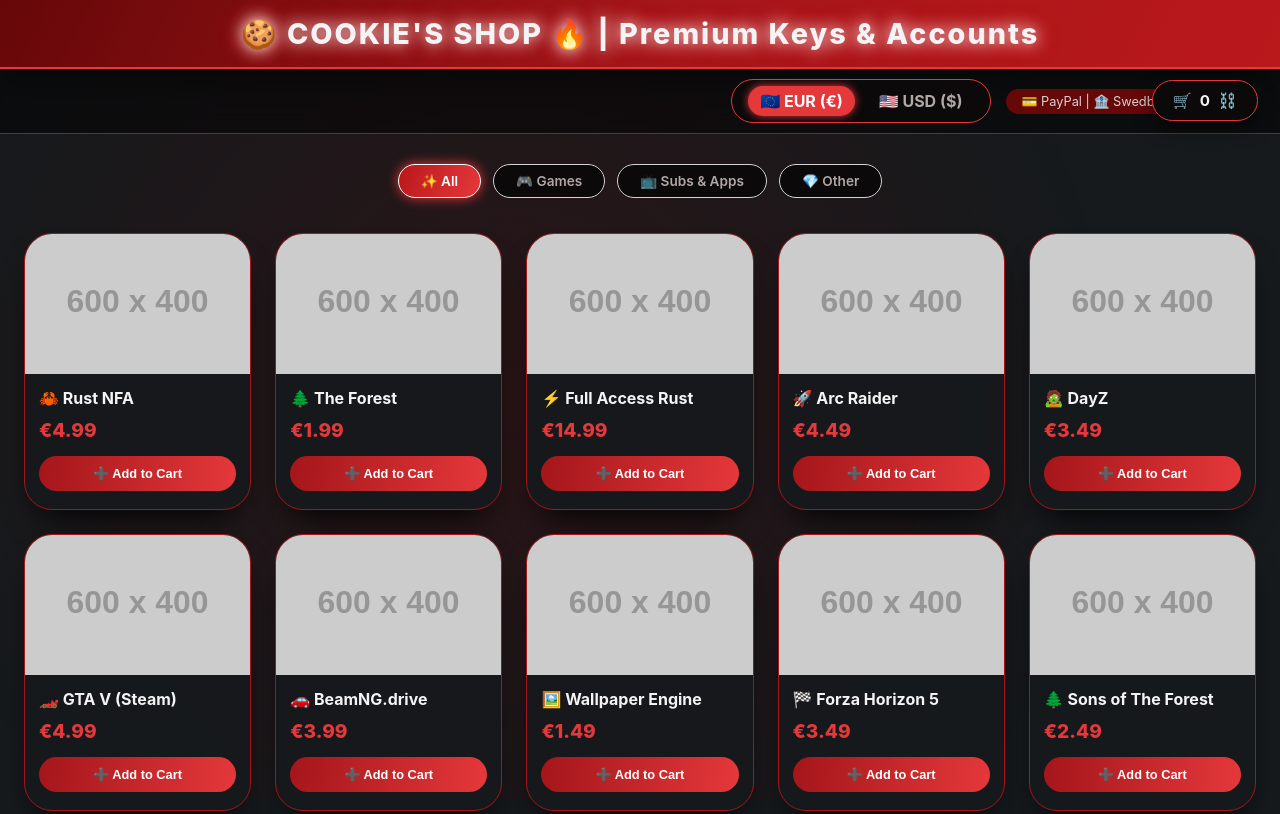
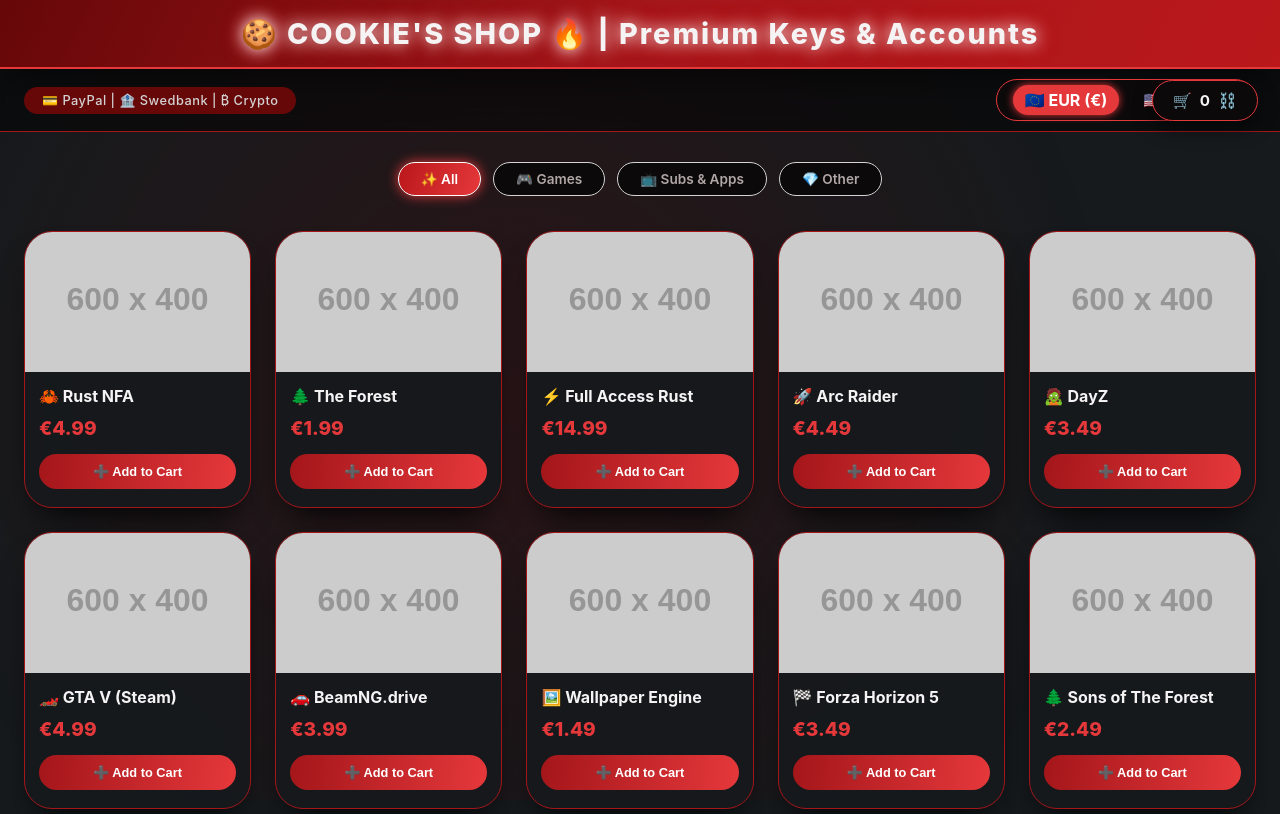
Before and after one commit to Cookie-shop/Cookie-shop.github.io, a plain HTML site: page index.html in a window 1280 px wide. Shown: the top 814 px of the page. Drawn offline with Linux system fonts and the light colour scheme; placeholder pictures from the web are drawn by us.

Commit message:
Update index.html

```diff
--- a/index.html
+++ b/index.html
@@ -77,22 +77,35 @@
             100% { text-shadow: 0 0 18px var(--white), 0 0 24px var(--strawberry-red);}
         }
 
-        /* currency switcher bar */
+        /* currency bar - payment methods on far left */
         .currency-bar {
             display: flex;
-            justify-content: flex-end;
+            justify-content: space-between;
             align-items: center;
             gap: 15px;
             padding: 10px 24px;
             background: rgba(0,0,0,0.5);
             backdrop-filter: blur(10px);
             border-bottom: 1px solid var(--mahogany-red);
+            flex-wrap: wrap;
+        }
+        .payment-methods {
+            font-size: 0.8rem;
+            background: var(--dark-garnet);
+            padding: 6px 18px;
+            border-radius: 40px;
+            color: var(--dust-grey);
+            font-weight: 500;
+            letter-spacing: 0.5px;
+            display: flex;
+            align-items: center;
+            gap: 8px;
         }
         .currency-selector {
             display: flex;
             gap: 12px;
             background: var(--onyx);
-            padding: 6px 16px;
+            padding: 5px 16px;
             border-radius: 60px;
             border: 1px solid var(--strawberry-red);
         }
@@ -108,13 +121,6 @@
             background: var(--strawberry-red);
             color: white;
             box-shadow: 0 0 8px var(--strawberry-red);
-        }
-        .payment-badge {
-            font-size: 0.8rem;
-            background: var(--dark-garnet);
-            padding: 5px 15px;
-            border-radius: 40px;
-            color: var(--dust-grey);
         }
 
         .cart-btn {
@@ -392,7 +398,8 @@
             .container { padding: 16px; }
             .games { gap: 16px; grid-template-columns: repeat(auto-fill, minmax(170px, 1fr));}
             .cart-btn { top: 75px; padding: 6px 14px; right: 12px;}
-            .currency-bar { flex-direction: column; align-items: stretch; gap: 8px; padding: 8px 16px;}
+            .currency-bar { flex-direction: column; align-items: stretch; gap: 10px; padding: 10px 16px;}
+            .payment-methods { justify-content: center; }
             .currency-selector { justify-content: center; }
         }
     </style>
@@ -402,11 +409,13 @@
 <header>🍪 COOKIE'S SHOP 🔥 | Premium Keys & Accounts</header>
 
 <div class="currency-bar">
+    <div class="payment-methods">
+        💳 PayPal | 🏦 Swedbank | ₿ Crypto
+    </div>
     <div class="currency-selector">
         <div class="currency-option active" data-currency="eur">🇪🇺 EUR (€)</div>
         <div class="currency-option" data-currency="usd">🇺🇸 USD ($)</div>
     </div>
-    <div class="payment-badge">💳 PayPal | 🏦 Swedbank | ₿ Crypto</div>
 </div>
 
 <div class="cart-btn" onclick="toggleCart()">
@@ -446,7 +455,7 @@
 <footer>🔥 All prices in EUR • Switch to USD • We accept PayPal, Swedbank, Crypto • Open a ticket after copying order</footer>
 
 <script>
-    // ----- BASE PRICES IN EUR (updated: Rust 4.99, DayZ 3.49, others lowered by 1 cent, Minecraft 7.99) -----
+    // ----- BASE PRICES IN EUR (Rust 4.99, DayZ 3.49, others lowered by 1 cent, Minecraft 7.99) -----
     const productsEUR = [
         { name: "🦀 Rust NFA", cat: "games", price: 4.99, img: "RUST+NFA" },
         { name: "🌲 The Forest", cat: "games", price: 1.99, img: "THE+FOREST" },
@@ -467,7 +476,7 @@
         { name: "🍩 Dr Donut Money 1M", cat: "other", price: 0.09, img: "DR+DONUT+MONEY" }
     ];
 
-    // USD prices calculated with 1.08 conversion (realistic), then rounded to nearest cent
+    // USD prices with 1.08 conversion rate
     const productsUSD = productsEUR.map(p => ({ ...p, price: Math.round((p.price * 1.08) * 100) / 100 }));
 
     let currentCurrency = "eur";
@@ -494,9 +503,9 @@
             const card = document.createElement("div");
             card.className = "card";
             card.setAttribute("data-cat", prod.cat);
-            const imgText = prod.img.replace(/\+/g, '+').replace(/ /g, '+');
+            const cleanName = prod.name.replace(/[^a-zA-Z0-9 ]/g, '').trim();
             card.innerHTML = `
-                <img class="card-img" src="https://placehold.co/600x400/660708/f5f3f4?text=${encodeURIComponent(prod.name.replace(/[^a-zA-Z0-9 ]/g, ''))}&font=montserrat" alt="${prod.name}">
+                <img class="card-img" src="https://placehold.co/600x400/660708/f5f3f4?text=${encodeURIComponent(cleanName)}&font=montserrat" alt="${prod.name}">
                 <div class="card-content">
                     <div class="title">${prod.name}</div>
                     <div class="price">${getCurrencySymbol()}${prod.price.toFixed(2)}</div>
@@ -506,7 +515,9 @@
             gamesGrid.appendChild(card);
         });
         bindAddButtons();
-        applyFilter(document.querySelector(".tab.active")?.getAttribute("data-filter") || "all");
+        const activeTab = document.querySelector(".tab.active");
+        if (activeTab) applyFilter(activeTab.getAttribute("data-filter"));
+        else applyFilter("all");
     }
 
     function applyFilter(category) {
@@ -674,12 +685,12 @@
         const eurBtn = document.querySelector(".currency-option[data-currency='eur']");
         const usdBtn = document.querySelector(".currency-option[data-currency='usd']");
 
+        if (eurBtn && usdBtn) {
             eurBtn.addEventListener("click", () => {
                 if (currentCurrency === "eur") return;
                 currentCurrency = "eur";
                 eurBtn.classList.add("active");
                 usdBtn.classList.remove("active");
-            // Convert cart prices?
                 cart = [];
                 renderShop();
                 updateCartUI();
@@ -697,6 +708,7 @@
                 showToast("💵 Currency switched to USD ($)");
             });
         }
+    }
 
     document.addEventListener("DOMContentLoaded", () => {
         renderShop();
```
Lines whose indentation alone changed are shown as unchanged.
